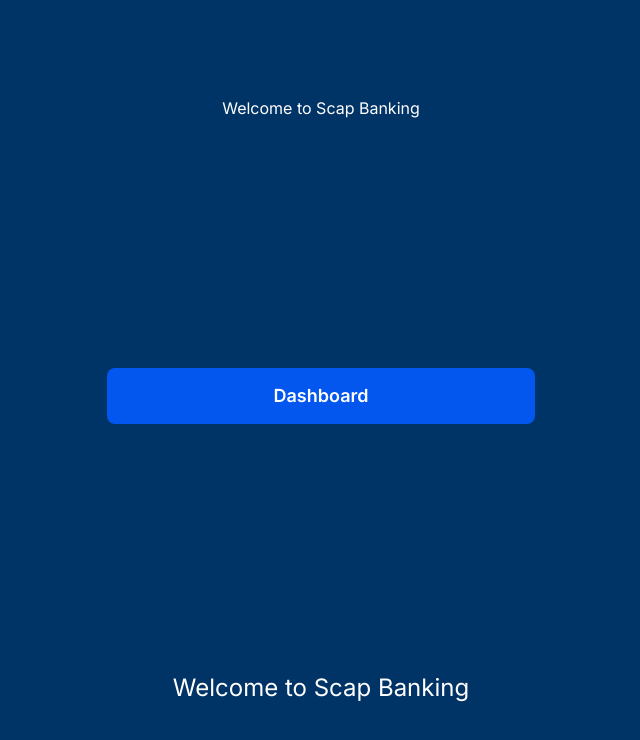
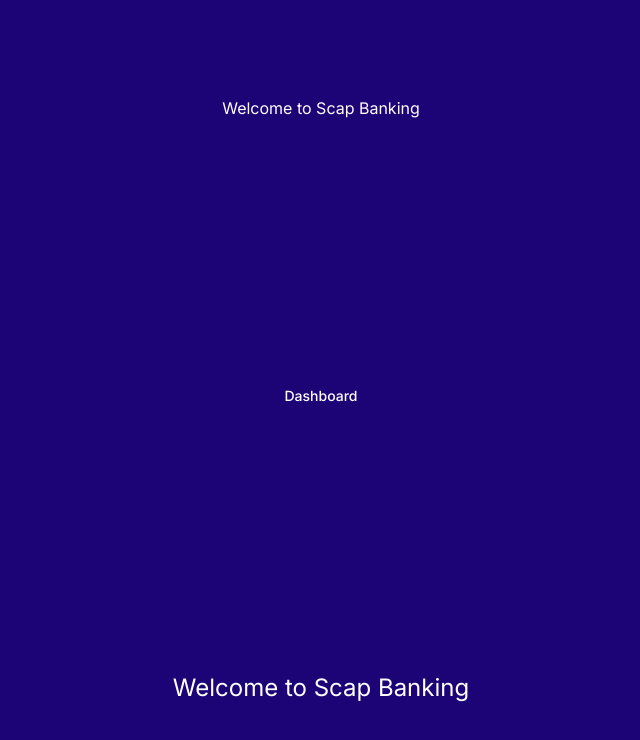
Before and after one commit to scap-banking-suite/scap_banking, a Next.js app: page / in a window 1280 px wide. Shown: the top 740 px of the page, without its empty margins (319-959 px from the left). Built offline with nearby package versions, Linux system fonts and the light colour scheme.

Commit message:
feat:implemented custom components

```diff
--- /dev/null
+++ b/app/forms/page.tsx
@@ -0,0 +1,14 @@
+import { CustomButton } from '@/components/clickable/CustomButton'
+import React from 'react'
+
+type Props = {}
+
+const Form = (props: Props) => {
+  return (
+    <div className='flex items-center justify-center h-screen '>
+        <CustomButton variant='primary'  label='Generate Statement' />
+    </div>
+  )
+}
+
+export default Form
--- a/components/clickable/CustomButton.tsx
+++ b/components/clickable/CustomButton.tsx
@@ -1,33 +1,72 @@
-import React, { ButtonHTMLAttributes, ReactNode } from "react";
+import React, { ButtonHTMLAttributes, FC } from "react";
+import { Button as HeadlessButton } from "@headlessui/react";
+import { cn } from "@/lib/utils";
 import { Spinner } from "../shared/Spinner";
 
-type CustomBtnProps = {
-  children: ReactNode;
-  isPending?: boolean;
-  className?: string;
-} & ButtonHTMLAttributes<HTMLButtonElement>;
+interface ButtonProps extends ButtonHTMLAttributes<HTMLButtonElement> {
+  variant?: "primary" | "secondary" | "danger" | "transparent" | "white";
+  size?: "sm" | "md" | "lg";
+  isLoading?: boolean;
+  label?: string;
+  icon?: FC<React.ComponentProps<"svg">>;
+}
 
-export const CustomButton = ({
+export const CustomButton: FC<ButtonProps> = ({
+  label,
   children,
   className,
-  isPending,
-  ...rest
-}: CustomBtnProps) => {
-  const { disabled, type, onClick } = rest;
+  type = "button",
+  variant = "primary",
+  size = "lg",
+  isLoading = false,
+  icon: Icon,
+  ...props
+}) => {
+  const baseStyles =
+    "font-bold w-fit rounded-[20px] text-sm transition-all leading-[140%] flex items-center justify-center gap-x-1 capitalize duration-300 ease-in font-medium disabled:cursor-not-allowed";
+  const variants = {
+    primary:
+      "bg-primary text-white border-primary hover:bg-primary/80 active:bg-primary/90 disabled:bg-primary/30",
+    secondary:
+      "bg-gray-600 text-white hover:bg-secondary/80 active:bg-secondary/90 disabled:bg-secondary/30",
+    danger:
+      "bg-red-600 border-red-600 text-white hover:bg-red-500 active:bg-red-700 disabled:bg-red-700/30",
+    transparent:
+      "bg-transparent text-black/90 border hover:text-primary active:text-primary/90 disabled:bg-primary/30",
+    white:
+      " bg-white text-secondary border hover:text-primary active:text-primary/90 disabled:bg-primary/30",
+  };
+  const sizes = {
+    sm: "py-1 px-2 text-sm",
+    md: "py-1.5 px-4 text-base",
+    lg: "py-2.5 px-6 text-sm",
+    xl: "py-3 px-6 text-xl",
+  };
+
+  const classes = cn(
+    baseStyles,
+    variants[variant],
+    sizes[size],
+    isLoading && "opacity-50 cursor-not-allowed ",
+    className
+  );
+
   return (
-    <>
-
-      <button
-        type={type}
-        className={`  py-4  h-14 bg-btnprimary whitespace-nowrap rounded-lg flex items-center justify-center text-white text-lg  font-semibold  ${className} ${
-          isPending || (disabled && "opacity-70 cursor-not-allowed")
-        }`}
-        onClick={onClick}
-        disabled={isPending || disabled}
-        {...rest}
-      >
-        {isPending ? <Spinner /> : children}
-      </button>
-    </>
+    <HeadlessButton
+      type={type}
+      className={classes}
+      disabled={isLoading}
+      {...props}
+    >
+      {isLoading ? (
+        <Spinner />
+      ) : (
+        <>
+          {Icon && <Icon className="mr-2" />}
+          {children}
+        </>
+      )}
+      {label}
+    </HeadlessButton>
   );
 };
--- a/package.json
+++ b/package.json
@@ -9,6 +9,7 @@
     "lint": "next lint"
   },
   "dependencies": {
+    "@headlessui/react": "^2.1.3",
     "@radix-ui/react-alert-dialog": "^1.1.1",
     "@radix-ui/react-avatar": "^1.1.0",
     "@radix-ui/react-dialog": "^1.1.1",
--- a/tailwind.config.ts
+++ b/tailwind.config.ts
@@ -23,7 +23,7 @@ const config = {
         transparent: "transparent",
 				white: "#FFFFFF",
         lightgray: "#F2F2F2",
-        primary: "#003366",
+        primary: "#1C0477",
        btnprimary: "#0357EE",
         secondary: "#00A8CC",
         accent: "#A6CE39",
```
Also changed, not shown: 1 other file (tests, documents, lock files or other folders).
